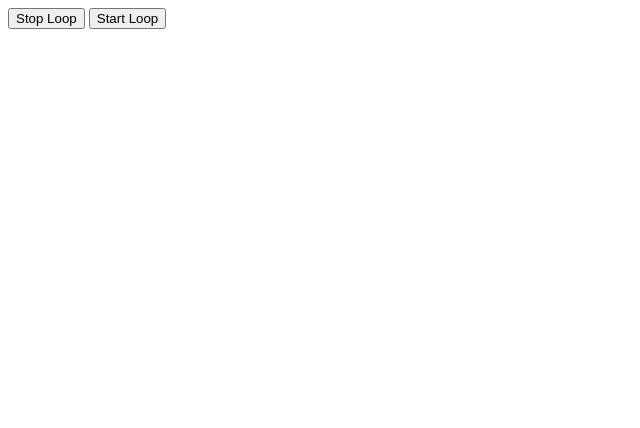
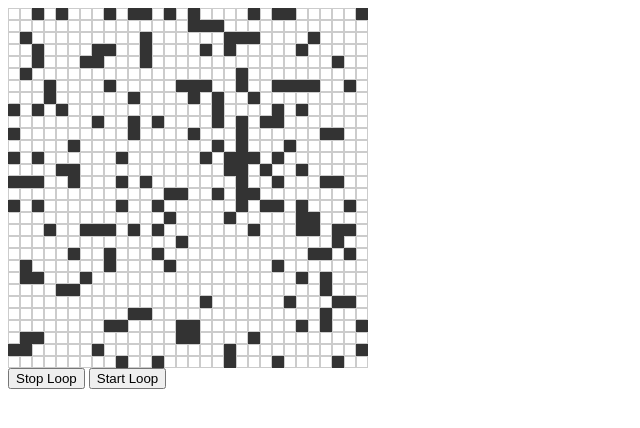
Before and after one commit to Paul-Hebert/life, a plain HTML site: page index.html in a window 1280 px wide. Shown: the whole page, without its empty margins (0-640 px from the left). Drawn offline with Linux system fonts and the light colour scheme.

Commit message:
Initial grid rendering

```diff
--- a/assets/js/main.js
+++ b/assets/js/main.js
@@ -6,13 +6,71 @@ document.addEventListener("DOMContentLoaded", function() {
 
 var life = {
     dev: true,
-
+    gridData: [],
+    gridHtml: "",
+    startingPopulation: .8,
+    width:30,
+    height:30,
 
     init: function(){
         life.devDebug('life.init');
 
+        life.buildGridData();
+        life.buildGridSkeleton();
+        life.renderGrid();
+
         document.getElementById('startLoop').addEventListener('click', function() { life.loop.start(); });
         document.getElementById('stopLoop').addEventListener('click', function() { life.loop.stop(); });
+    },
+
+    buildGridData(orgs){
+        life.devDebug('life.buildGridData');
+
+        for(var i = 0; i < life.height; i++){
+            var row = [];
+
+            for(var x = 0; x < life.width; x++){
+                row.push(life.buildDot());
+            }
+
+            life.gridData.push(row);
+        }
+
+        life.devDebug(life.gridData, true);
+    },
+
+    buildGridSkeleton(){
+        life.devDebug('life.buildGridSkeleton');
+
+        life.gridHtml = "";
+
+        for(var i = 0; i < life.height; i++){
+            var row = "<div class='row'>";
+
+            for(var x = 0; x < life.width; x++){
+                var liveClass = life.gridData[i][x] ? "alive" : "";
+
+                row += "<span class='dot " + liveClass + "'></span>";
+            }
+
+            row += "</div>";
+
+            life.gridHtml += row;
+        }
+
+        life.devDebug(life.gridHtml);
+    },
+
+    buildDot(){
+        life.devDebug('life.buildDot');
+
+        return Math.random() > life.startingPopulation;
+    },
+
+    renderGrid(){
+        life.devDebug('life.renderGrid');
+
+        document.getElementById('grid').innerHTML = life.gridHtml;
     },
 
     loop: {
@@ -36,14 +94,20 @@ var life = {
     turn: function(){
         life.devDebug('life.turn')
 
+        life.renderGrid();
+
         if(life.loop.active){
             requestAnimationFrame(life.turn);
         }
     },
 
-    devDebug: function(message){
+    devDebug: function(message, table){
         if(life.dev){
-            console.log(message);
+            if(table){
+                console.table(message);
+            } else{
+                console.log(message);
+            }
         }
     }
 }
--- a/index.html
+++ b/index.html
@@ -1,14 +1,36 @@
 <!doctype html>
 <html>
     <head>
+        <meta charset="utf-8">
+
         <title>
             Life
         </title>
 
-        <script src="assets/js/main.js"></script>
+        <style type="text/css">
+            .dot{
+                width:10px;
+                height:10px;
+                border:1px solid #ccc;
+                display:inline-block;
+            }
+
+            .dot.alive{
+                background:#333;
+                border-color:#333;
+            }
+
+            #grid *{
+                line-height: 0;
+            }
+        </style>
     </head>
     <body>
+        <div id="grid"></div>
+
         <button id="stopLoop">Stop Loop</button>
         <button id="startLoop">Start Loop</button>
+
+        <script src="assets/js/main.js"></script>
     </body>
 </html>
```
